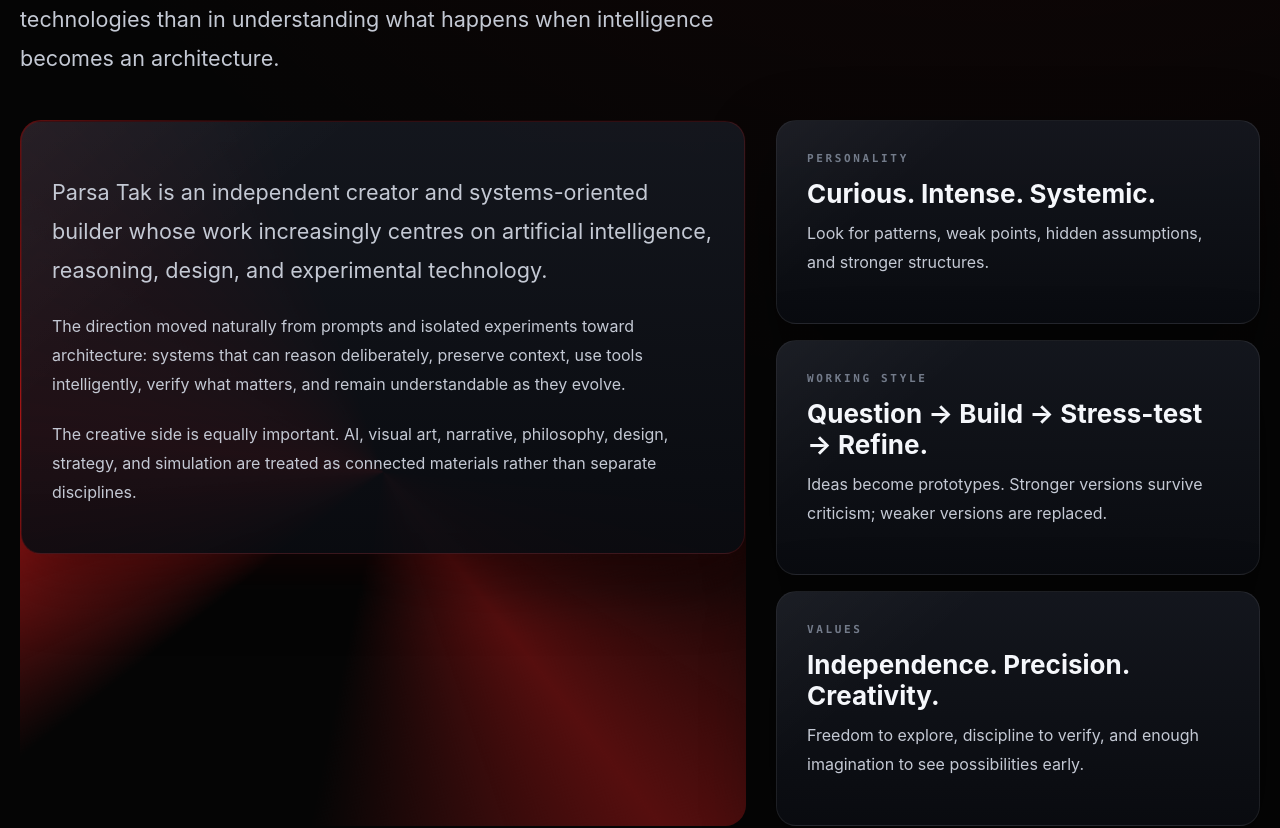
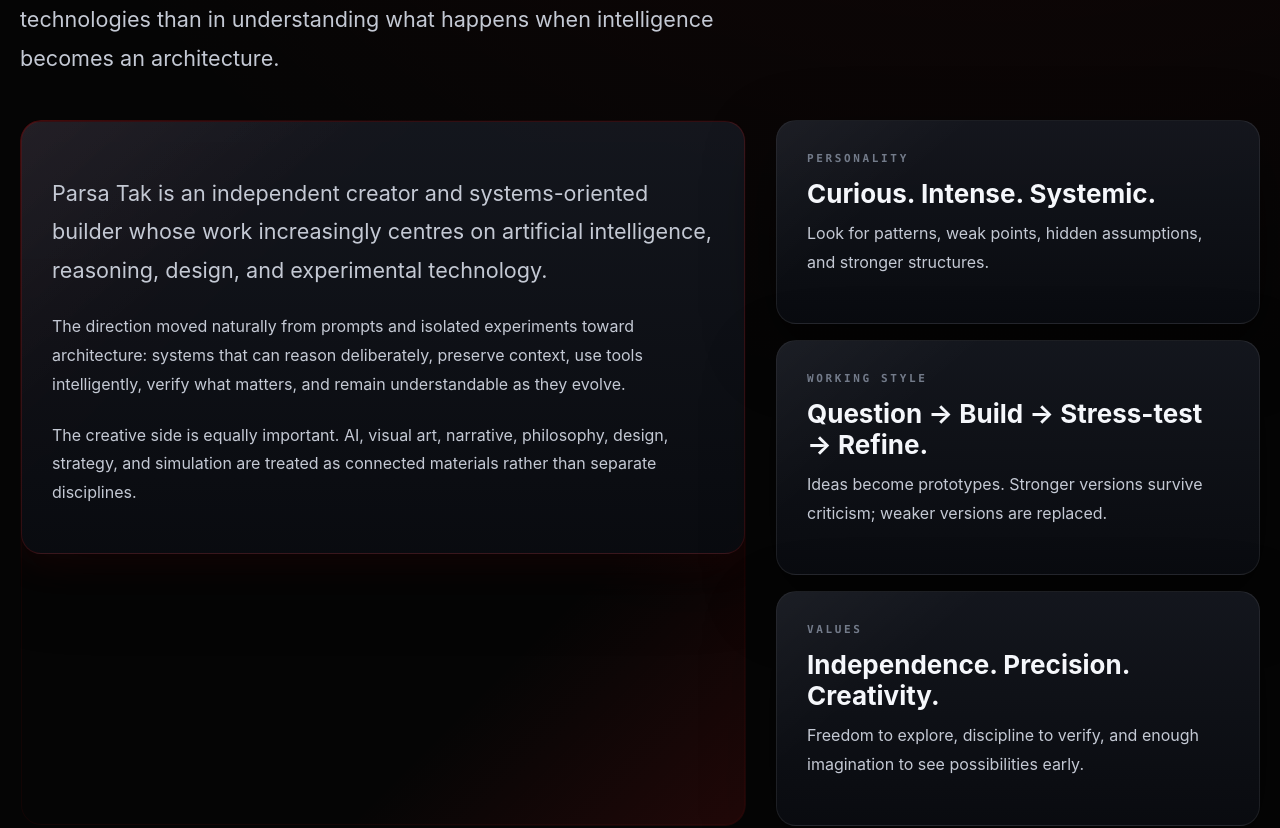
Before and after one commit to Parsaetak/WEB, a Next.js app: page / in a window 1280 px wide. Shown: the part 1120-1948 px from the top of the page. Built offline with nearby package versions, Linux system fonts and the light colour scheme.

Commit message:
Refactor CSS for improved readability and performance

```diff
--- a/app/globals.css
+++ b/app/globals.css
@@ -82,7 +82,11 @@ body::before {
       transparent 1px
     );
   background-size: 32px 32px;
-  mask-image: linear-gradient(to bottom, black, transparent 78%);
+  mask-image: linear-gradient(
+    to bottom,
+    black,
+    transparent 78%
+  );
 }
 
 body::after {
@@ -157,6 +161,8 @@ button {
 .section {
   position: relative;
   padding: 112px 0;
+  content-visibility: auto;
+  contain-intrinsic-size: 900px;
 }
 
 .section-tight {
@@ -231,9 +237,11 @@ button {
   z-index: 100;
   height: var(--nav-height);
   border-bottom: 1px solid rgba(255, 255, 255, 0.055);
-  background: rgba(5, 5, 5, 0.78);
-  backdrop-filter: blur(22px) saturate(130%);
-  -webkit-backdrop-filter: blur(22px) saturate(130%);
+  background: rgba(5, 5, 5, 0.84);
+  backdrop-filter: blur(14px) saturate(120%);
+  -webkit-backdrop-filter: blur(14px) saturate(120%);
+  transform: translateZ(0);
+  contain: paint;
 }
 
 .site-nav-inner {
@@ -257,7 +265,7 @@ button {
 
 .brand-mark {
   color: var(--red);
-  text-shadow: 0 0 18px rgba(255, 32, 32, 0.4);
+  text-shadow: 0 0 12px rgba(255, 32, 32, 0.32);
 }
 
 .nav-links {
@@ -273,13 +281,13 @@ button {
   font-size: 13px;
   font-weight: 600;
   transition:
-    color 180ms ease,
-    background-color 180ms ease;
+    color 160ms ease,
+    background-color 160ms ease;
 }
 
 .nav-link:hover {
   color: #fff;
-  background: rgba(255, 255, 255, 0.05);
+  background: rgba(255, 255, 255, 0.045);
 }
 
 /* -------------------------------------------------------------------------- */
@@ -299,7 +307,9 @@ button {
   position: relative;
   z-index: 2;
   display: grid;
-  grid-template-columns: minmax(0, 1.08fr) minmax(330px, 0.92fr);
+  grid-template-columns:
+    minmax(0, 1.08fr)
+    minmax(330px, 0.92fr);
   align-items: center;
   gap: 48px;
 }
@@ -357,7 +367,8 @@ button {
   width: min(80%, 430px);
   aspect-ratio: 1;
   border-radius: 50%;
-  background: radial-gradient(
+  background:
+    radial-gradient(
       circle,
       rgba(255, 30, 30, 0.12),
       rgba(255, 30, 30, 0.035) 35%,
@@ -434,14 +445,22 @@ button {
 
 .button-primary {
   color: #fff;
-  background: linear-gradient(180deg, #ff3939, #dc1010);
+  background: linear-gradient(
+    180deg,
+    #ff3939,
+    #dc1010
+  );
   box-shadow:
     0 8px 26px rgba(255, 32, 32, 0.18),
     inset 0 1px 0 rgba(255, 255, 255, 0.16);
 }
 
 .button-primary:hover {
-  background: linear-gradient(180deg, #ff4a4a, #ea1515);
+  background: linear-gradient(
+    180deg,
+    #ff4a4a,
+    #ea1515
+  );
   box-shadow:
     0 11px 32px rgba(255, 32, 32, 0.25),
     inset 0 1px 0 rgba(255, 255, 255, 0.2);
@@ -474,6 +493,7 @@ button {
     );
   box-shadow: var(--shadow);
   overflow: hidden;
+  isolation: isolate;
 }
 
 .panel::before {
@@ -481,7 +501,8 @@ button {
   position: absolute;
   inset: 0;
   pointer-events: none;
-  background: linear-gradient(
+  background:
+    linear-gradient(
       140deg,
       rgba(255, 255, 255, 0.035),
       transparent 28%
@@ -506,28 +527,56 @@ button {
   padding: 1px;
   border-radius: 21px;
   overflow: hidden;
+  isolation: isolate;
 }
 
 .glow-border::before {
   content: "";
   position: absolute;
-  inset: -40%;
+  inset: 0;
+  border-radius: inherit;
   background:
-    conic-gradient(
-      from 0deg,
-      transparent 0deg,
-      rgba(255, 32, 32, 0.85) 45deg,
-      transparent 110deg,
-      transparent 220deg,
-      rgba(255, 32, 32, 0.32) 270deg,
-      transparent 320deg
+    linear-gradient(
+      135deg,
+      rgba(255, 32, 32, 0.34),
+      transparent 28%,
+      transparent 72%,
+      rgba(255, 32, 32, 0.16)
     );
-  animation: border-spin 10s linear infinite;
+  opacity: 0.72;
+  pointer-events: none;
+}
+
+.glow-border::after {
+  content: "";
+  position: absolute;
+  inset: 1px;
+  border-radius: 20px;
+  border: 1px solid rgba(255, 32, 32, 0.08);
+  pointer-events: none;
+  opacity: 0.7;
 }
 
 .glow-border > .panel {
   position: relative;
   z-index: 1;
+}
+
+@media (hover: hover) and (pointer: fine) {
+  .panel {
+    transition:
+      transform 180ms ease,
+      border-color 180ms ease;
+  }
+
+  .panel:hover {
+    transform: translate3d(0, -3px, 0);
+    border-color: rgba(255, 255, 255, 0.11);
+  }
+
+  .panel-red:hover {
+    border-color: rgba(255, 32, 32, 0.28);
+  }
 }
 
 /* -------------------------------------------------------------------------- */
@@ -536,13 +585,16 @@ button {
 
 .two-column {
   display: grid;
-  grid-template-columns: minmax(0, 1.2fr) minmax(300px, 0.8fr);
+  grid-template-columns:
+    minmax(0, 1.2fr)
+    minmax(300px, 0.8fr);
   gap: 30px;
 }
 
 .three-column {
   display: grid;
-  grid-template-columns: repeat(3, minmax(0, 1fr));
+  grid-template-columns:
+    repeat(3, minmax(0, 1fr));
   gap: 20px;
 }
 
@@ -572,7 +624,11 @@ button {
 
 .system-title {
   margin: 22px 0 0;
-  font-size: clamp(1.75rem, 3vw, 2.7rem);
+  font-size: clamp(
+    1.75rem,
+    3vw,
+    2.7rem
+  );
   font-weight: 800;
   letter-spacing: -0.04em;
 }
@@ -597,7 +653,9 @@ button {
 
 .relationship {
   display: grid;
-  grid-template-columns: minmax(220px, 0.45fr) minmax(0, 1fr);
+  grid-template-columns:
+    minmax(220px, 0.45fr)
+    minmax(0, 1fr);
   gap: 36px;
   align-items: center;
 }
@@ -619,7 +677,8 @@ button {
   top: 8px;
   bottom: 8px;
   width: 1px;
-  background: linear-gradient(
+  background:
+    linear-gradient(
       180deg,
       var(--red),
       rgba(255, 255, 255, 0.14),
@@ -707,8 +766,9 @@ button {
 .atmosphere-glow {
   position: absolute;
   border-radius: 50%;
-  filter: blur(80px);
-  opacity: 0.09;
+  opacity: 0.075;
+  transform: translateZ(0);
+  contain: paint;
   will-change: transform;
 }
 
@@ -717,8 +777,19 @@ button {
   right: -100px;
   width: 420px;
   height: 420px;
-  background: var(--red);
-  animation: atmosphere-float 16s ease-in-out infinite alternate;
+  background:
+    radial-gradient(
+      circle,
+      rgba(255, 32, 32, 0.95) 0%,
+      rgba(255, 32, 32, 0.38) 32%,
+      transparent 72%
+    );
+  animation:
+    atmosphere-float
+    18s
+    ease-in-out
+    infinite
+    alternate;
 }
 
 .atmosphere-glow-deep {
@@ -726,8 +797,19 @@ button {
   left: -130px;
   width: 460px;
   height: 460px;
-  background: #6d0000;
-  animation: atmosphere-float-reverse 20s ease-in-out infinite alternate;
+  background:
+    radial-gradient(
+      circle,
+      rgba(109, 0, 0, 0.85) 0%,
+      rgba(109, 0, 0, 0.25) 34%,
+      transparent 72%
+    );
+  animation:
+    atmosphere-float-reverse
+    22s
+    ease-in-out
+    infinite
+    alternate;
 }
 
 /* -------------------------------------------------------------------------- */
@@ -735,23 +817,14 @@ button {
 /* -------------------------------------------------------------------------- */
 
 @media (hover: hover) and (pointer: fine) {
+  .button,
+  .nav-link,
   .panel {
-    transition:
-      transform 220ms ease,
-      border-color 220ms ease,
-      box-shadow 220ms ease;
+    backface-visibility: hidden;
   }
 
-  .panel:hover {
-    transform: translateY(-3px);
-    border-color: rgba(255, 255, 255, 0.11);
-  }
-
-  .panel-red:hover {
-    border-color: rgba(255, 32, 32, 0.28);
-    box-shadow:
-      0 28px 80px rgba(0, 0, 0, 0.52),
-      0 0 55px rgba(255, 32, 32, 0.1);
+  .button:hover {
+    transform: translate3d(0, -1px, 0);
   }
 }
 
@@ -776,6 +849,11 @@ button {
     animation-iteration-count: 1 !important;
     transition-duration: 0.001ms !important;
     scroll-behavior: auto !important;
+  }
+
+  .glow-border::before,
+  .glow-border::after {
+    animation: none !important;
   }
 
   .red-magic canvas {
@@ -823,7 +901,10 @@ button {
 
   .page-container,
   .site-nav-inner {
-    width: min(calc(100% - 24px), var(--content-width));
+    width: min(
+      calc(100% - 24px),
+      var(--content-width)
+    );
   }
 
   .section {
@@ -874,11 +955,19 @@ button {
 
 @media (max-width: 480px) {
   .hero-title {
-    font-size: clamp(2.95rem, 15vw, 4.4rem);
+    font-size: clamp(
+      2.95rem,
+      15vw,
+      4.4rem
+    );
   }
 
   .section-title {
-    font-size: clamp(2.15rem, 11vw, 3.3rem);
+    font-size: clamp(
+      2.15rem,
+      11vw,
+      3.3rem
+    );
   }
 
   .hero-actions {
@@ -920,28 +1009,38 @@ button {
   }
 }
 
-@keyframes border-spin {
-  to {
-    transform: rotate(360deg);
-  }
-}
-
 @keyframes atmosphere-float {
   0% {
-    transform: translate3d(0, 0, 0) scale(0.96);
+    transform: translate3d(
+      0,
+      0,
+      0
+    ) scale(0.96);
   }
 
   100% {
-    transform: translate3d(-28px, 24px, 0) scale(1.08);
+    transform: translate3d(
+      -28px,
+      24px,
+      0
+    ) scale(1.08);
   }
 }
 
 @keyframes atmosphere-float-reverse {
   0% {
-    transform: translate3d(0, 0, 0) scale(1);
+    transform: translate3d(
+      0,
+      0,
+      0
+    ) scale(1);
   }
 
   100% {
-    transform: translate3d(34px, -26px, 0) scale(1.08);
+    transform: translate3d(
+      34px,
+      -26px,
+      0
+    ) scale(1.08);
   }
 }
```
Lines whose indentation alone changed are shown as unchanged.
